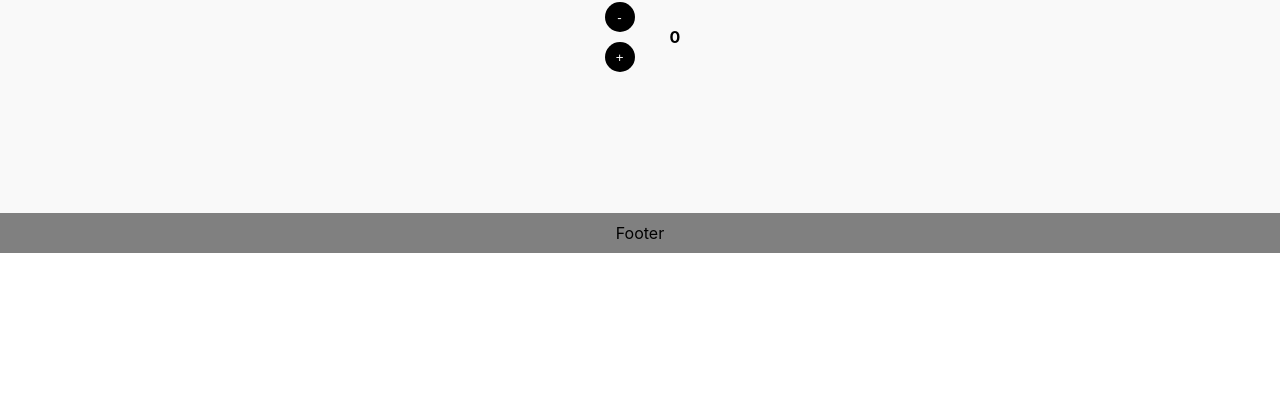
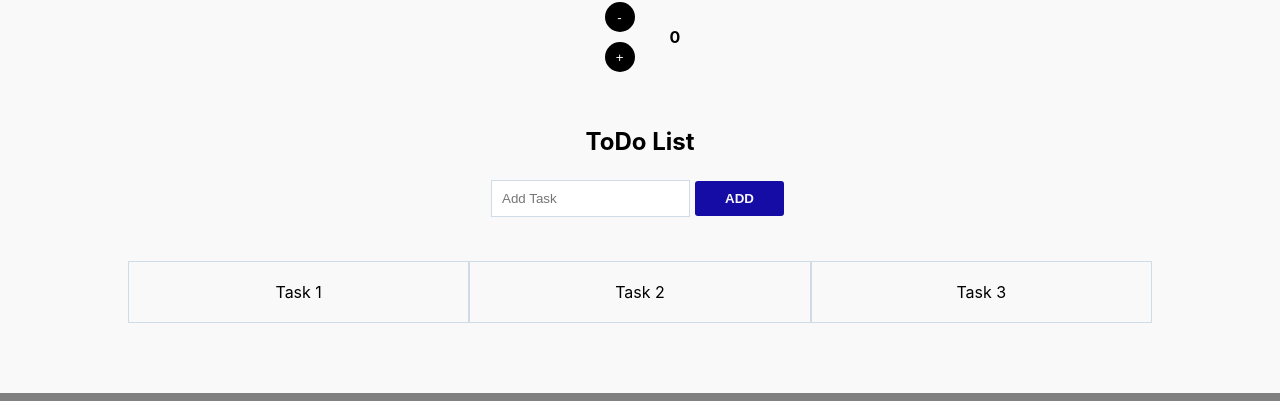
Before and after one commit to anushikchakhoyan/todo-list-reactjs, a React (Create React App) app: page / in a window 1280 px wide. Shown: the part 551-952 px from the top of the page. Before the commit the page ends 804 px from the top, so only its background shows below. Built offline with nearby package versions, Linux system fonts and the light colour scheme.

Commit message:
Added ToDo list component

```diff
--- a/src/App.js
+++ b/src/App.js
@@ -3,7 +3,8 @@ import React from "react";
 import AppContent from "./components/AppContent";
 import AppHeader from "./components/AppHeader";
 import AppFooter from "./components/AppFooter";
-import Counter from "./components/Counter/index";
+import Counter from "./components/Counter";
+import ToDo from "./components/ToDo";
 
 const App = () => (
     <main className="app-layout">
@@ -12,6 +13,7 @@ const App = () => (
             <AppContent
                 description="Exploring our complicated relationship with technology — from the phone's we are glued to morning until night, to the prized cameras we've got displayed around the house."/>
             <Counter />
+            <ToDo />
         </section>
         <AppFooter/>
     </main>
--- a/src/components/Counter/index.jsx
+++ b/src/components/Counter/index.jsx
@@ -1,13 +1,16 @@
 import React, {Component} from 'react';
 
-import styles from './index.css';
 import Result from "./Result";
 import Action from "./Action";
+import './index.css';
 
 class Counter extends Component {
-    state = {
-        count: 0,
-    }
+   constructor(props) {
+       super(props);
+       this.state = {
+           count: 0,
+       }
+   }
 
     handlePlusCount = () => {
         this.setState({
--- /dev/null
+++ b/src/components/ToDo/Task/index.jsx
@@ -0,0 +1,14 @@
+import React from "react";
+import PropTypes from 'prop-types';
+
+const Task = ({task}) => (
+    <div className="task">
+        {task}
+    </div>
+)
+
+Task.propTypes = {
+    task: PropTypes.string.isRequired
+};
+
+export default Task;
--- /dev/null
+++ b/src/components/ToDo/index.css
@@ -0,0 +1,40 @@
+.todo-wrapper {
+    width: 100%;
+    display: flex;
+    padding: 30px 0;
+    align-items: center;
+    flex-direction: column;
+    justify-content: center;
+}
+
+.add-button {
+    margin: 5px;
+    border: none;
+    cursor: pointer;
+    color: #f7f7f7;
+    font-weight: bold;
+    border-radius: 3px;
+    padding: 10px 30px;
+    text-transform: uppercase;
+    background-color: #150ba5;
+}
+
+input {
+    padding: 10px;
+    border: 1px solid #cfdce8;
+}
+
+.tasks-wrapper {
+    width: 80%;
+    display: flex;
+    padding: 40px 0;
+    align-items: center;
+    justify-content: space-between;
+}
+
+.task {
+    width: 30%;
+    padding: 20px;
+    text-align: center;
+    border: 1px solid #cfdce8;
+}
--- /dev/null
+++ b/src/components/ToDo/index.jsx
@@ -0,0 +1,44 @@
+import React, {Component} from 'react';
+
+import Task from "./Task";
+import './index.css';
+
+class ToDo extends Component {
+    constructor(props) {
+        super(props);
+        this.state = {
+            tasks: [
+                "Task 1",
+                "Task 2",
+                "Task 3"
+            ]
+        }
+    }
+
+    handleOnSubmit(event) {
+        event.preventDefault();
+    }
+
+    render() {
+        const { tasks } = this.state;
+        return (
+            <div className="todo-wrapper">
+                <h2>ToDo List</h2>
+                <form onSubmit={this.handleOnSubmit}>
+                    <input
+                        type="text"
+                        placeholder="Add Task"
+                    />
+                    <button className="add-button" type="submit">Add</button>
+                </form>
+                <div className="tasks-wrapper">
+                    {tasks.map((task, index) => (
+                        <Task task={task} key={index}/>
+                    ))}
+                </div>
+            </div>
+        )
+    }
+}
+
+export default ToDo;
--- a/src/index.css
+++ b/src/index.css
@@ -41,3 +41,8 @@ body {
     align-items: center;
     flex-direction: column;
 }
+
+button:focus,
+input:focus {
+    outline: none;
+}
```
